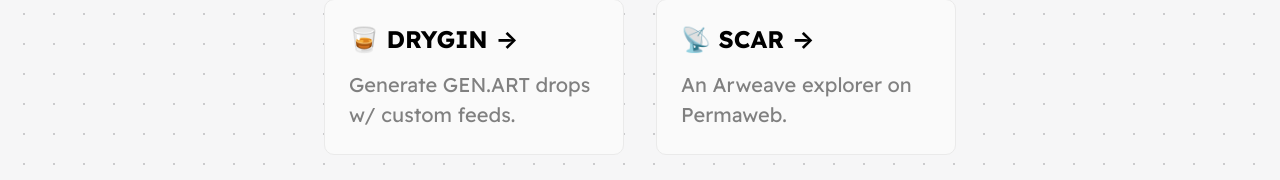
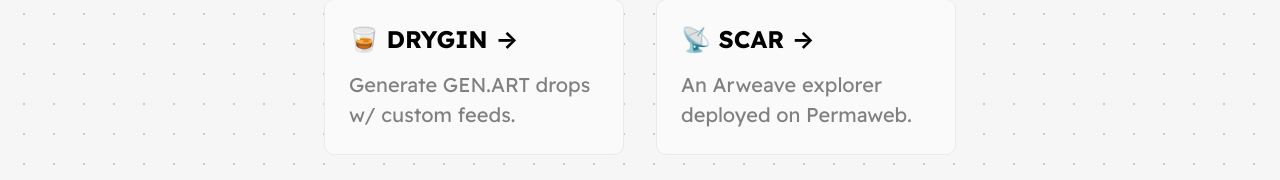
Before and after one commit to renzholy/aliez.io, a Next.js app: page / in a window 1280 px wide. Shown: the part 536-716 px from the top of the page. Built offline with nearby package versions, Linux system fonts and the light colour scheme.

Commit message:
Update index.tsx

```diff
--- a/pages/index.tsx
+++ b/pages/index.tsx
@@ -61,7 +61,7 @@ const Home: NextPage = () => {
             className={styles.card}
           >
             <h2>📡 SCAR &rarr;</h2>
-            <p>An Arweave explorer on Permaweb.</p>
+            <p>An Arweave explorer deployed on Permaweb.</p>
           </a>
         </div>
       </main>
```
